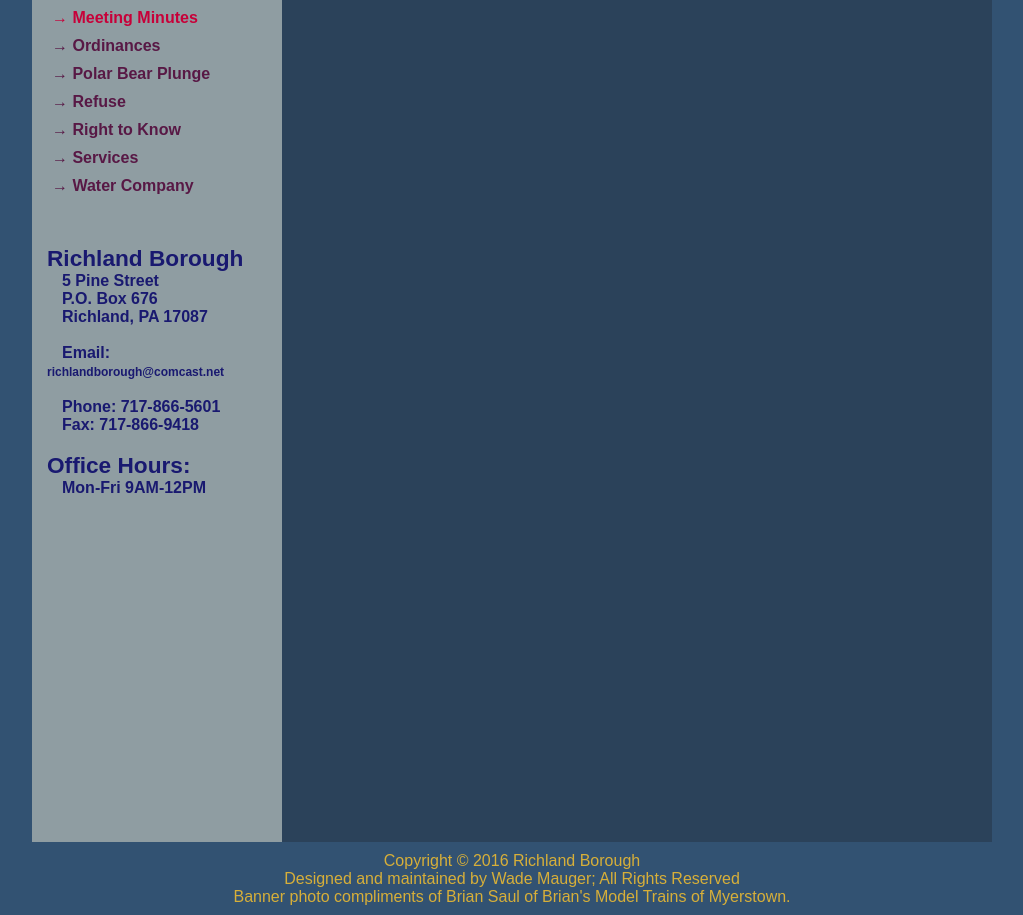
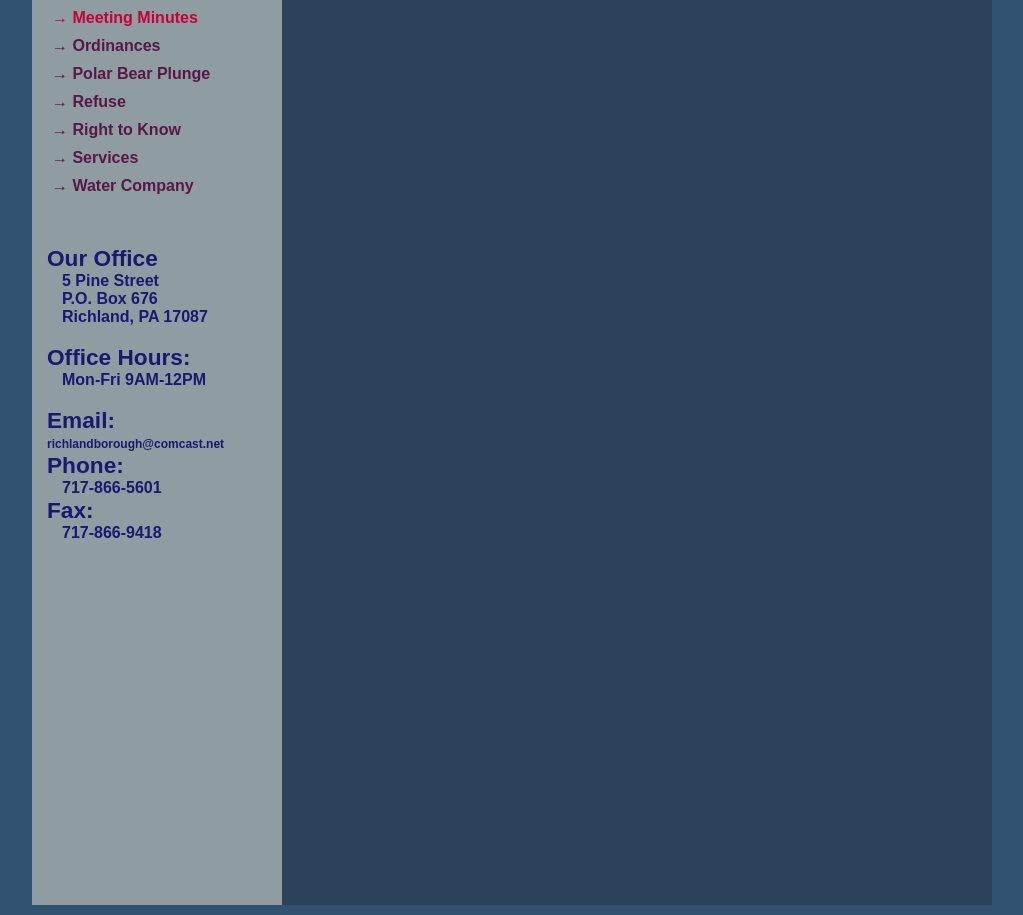
Before and after one commit to wademauger/Richland-Jekyll, a Jekyll site: the page built from meeting_minutes.md, in a window 1280 px wide. Shown: the part 468-1383 px from the top of the page, without its empty margins (128-1151 px from the left). Built offline with Jekyll 4.4.1, drawn with Linux system fonts in a browser that asks for light colours; a script that is not in the unit is left out.

Commit message:
Restyle sidebar contact info

```diff
--- a/_includes/sidebar.html
+++ b/_includes/sidebar.html
@@ -13,14 +13,17 @@
 		</div><!--close id navigation-->
 
     <p>
-        <span>Richland Borough</span><br/>
+        <span>Our Office</span><br/>
         5 Pine Street <br/>
         P.O. Box 676 <br/>
-        Richland, PA 17087 <br/><br/>
-        Email: <span style="font-size:9pt">richlandborough@comcast.net</span><br/><br/>
-        Phone: 717-866-5601 <br/>
-        Fax: 717-866-9418 <br/><br/>
-        <span>Office Hours:</span><br/>Mon-Fri 9AM-12PM
+        Richland, PA 17087 <br/><br />
+        <span>Office Hours:</span><br/>Mon-Fri 9AM-12PM<br/><br/>
+        <span>Email:</span><br />
+        <span style="font-size:9pt">richlandborough@comcast.net</span><br/>
+        <span>Phone:</span><br />
+        717-866-5601 <br/>
+        <span>Fax:</span><br />
+        717-866-9418 <br/><br/>
     </p>
 
     <div id="weather_spacer"></div>
```
